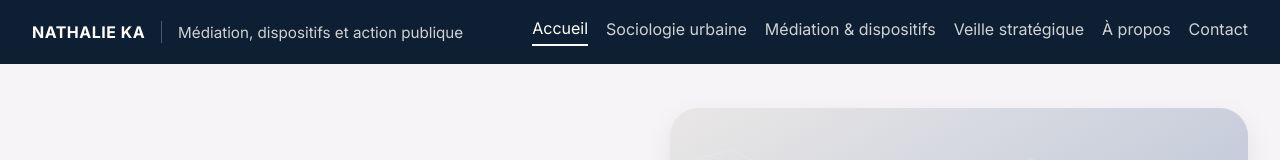
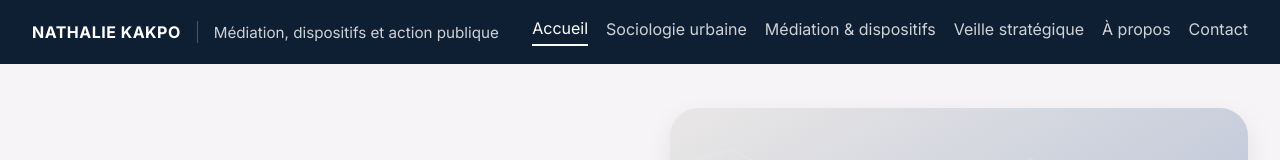
Before and after one commit to Nath76/site-personnel, a React (Vite) app: page / in a window 1280 px wide. Shown: the top 160 px of the page. Built offline with nearby package versions, Linux system fonts and the light colour scheme.

Commit message:
Update brand name in App component

```diff
--- a/src/App.jsx
+++ b/src/App.jsx
@@ -32,7 +32,7 @@ export default function App() {
     <div className="site-shell">
       <header className="topbar">
         <button className="brand" onClick={() => setPage('home')}>
-          <span className="brand-name">NATHALIE KA</span>
+          <span className="brand-name">NATHALIE KAKPO</span>
           <span className="brand-divider" />
           <span className="brand-tagline">Médiation, dispositifs et action publique</span>
         </button>
```
